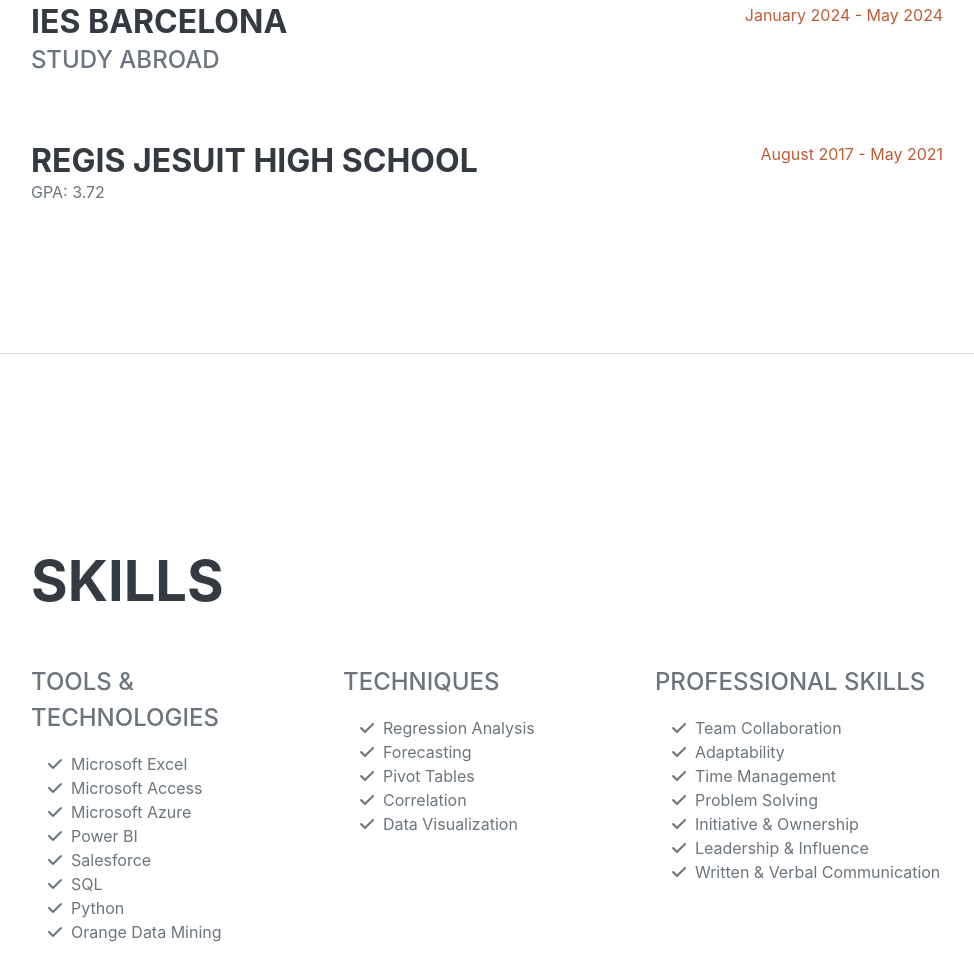
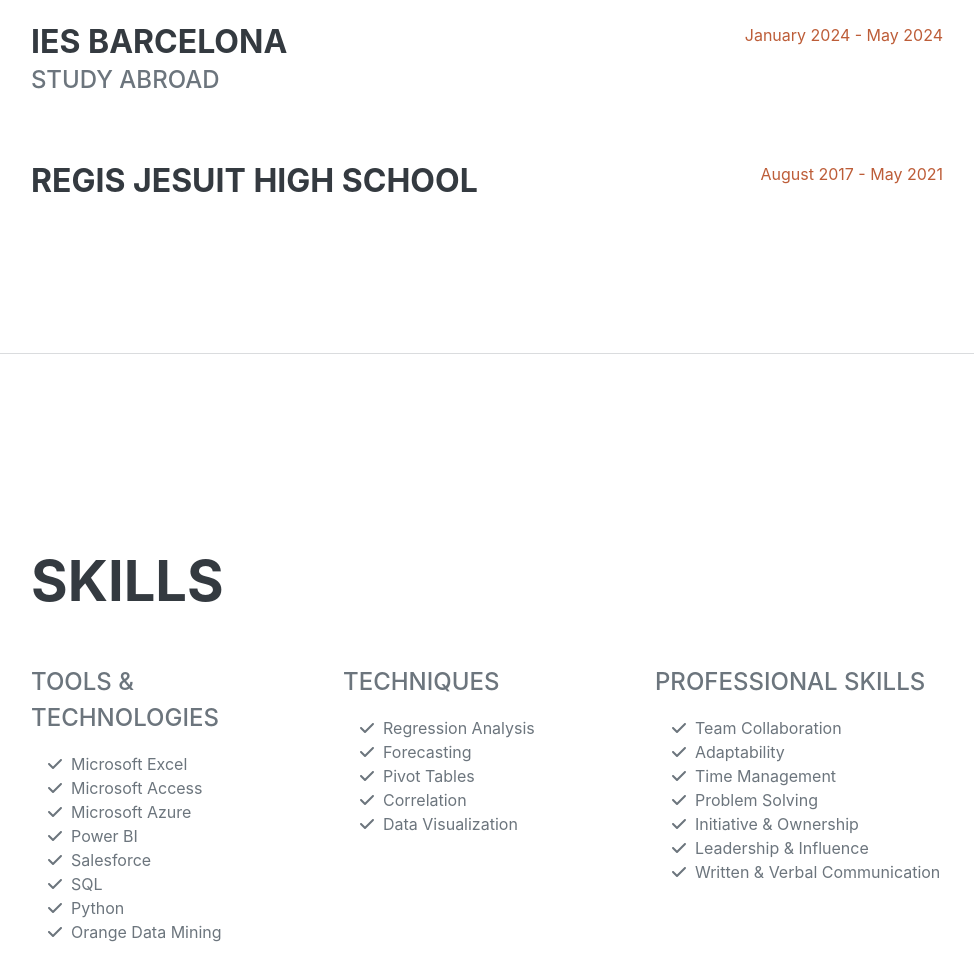
Before and after one commit to cdoubet/Portfolio-Wesbite, a plain HTML site: page index.html in a window 1280 px wide. Shown: the part 2877-3854 px from the top of the page, without its empty margins (289-1263 px from the left). Drawn offline with nearby package versions, Linux system fonts and the light colour scheme; a web font is replaced by a local one.

Commit message:
update education pt 2

```diff
--- a/index.html
+++ b/index.html
@@ -159,7 +159,6 @@
                     <div class="d-flex flex-column flex-md-row justify-content-between">
                         <div class="flex-grow-1">
                             <h3 class="mb-0">Regis Jesuit High School</h3>
-                            <p>GPA: 3.72</p>
                         </div>
                         <div class="flex-shrink-0"><span class="text-primary">August 2017 - May 2021</span></div>
                     </div>
```
